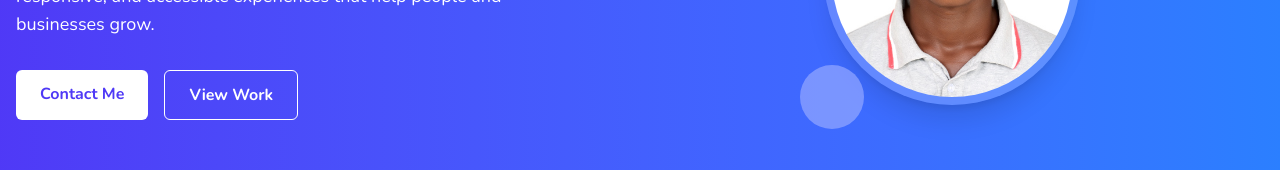
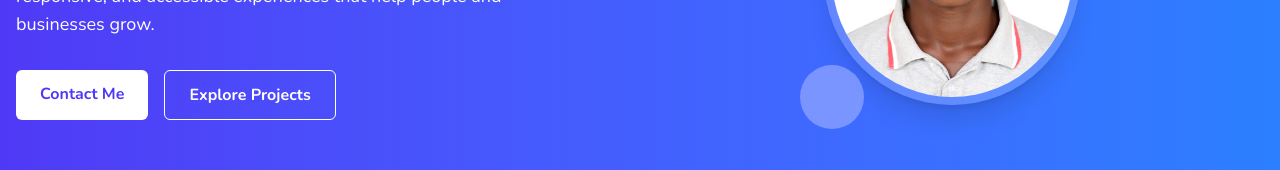
Before and after one commit to clifforddonk/portfolio, a Next.js app: page /portfolio in a window 1280 px wide. Shown: the part 338-508 px from the top of the page. Built offline with nearby package versions, Linux system fonts and the light colour scheme.

Commit message:
new changes

```diff
--- a/app/components/HeroSection.jsx
+++ b/app/components/HeroSection.jsx
@@ -78,7 +78,7 @@ export default function HeroSection() {
                     : "border border-white text-white hover:bg-white hover:text-indigo-600 hover:bg-opacity-10"
                 }`}
               >
-                View Work
+                Explore Projects
               </motion.a>
             </div>
           </motion.div>
```
